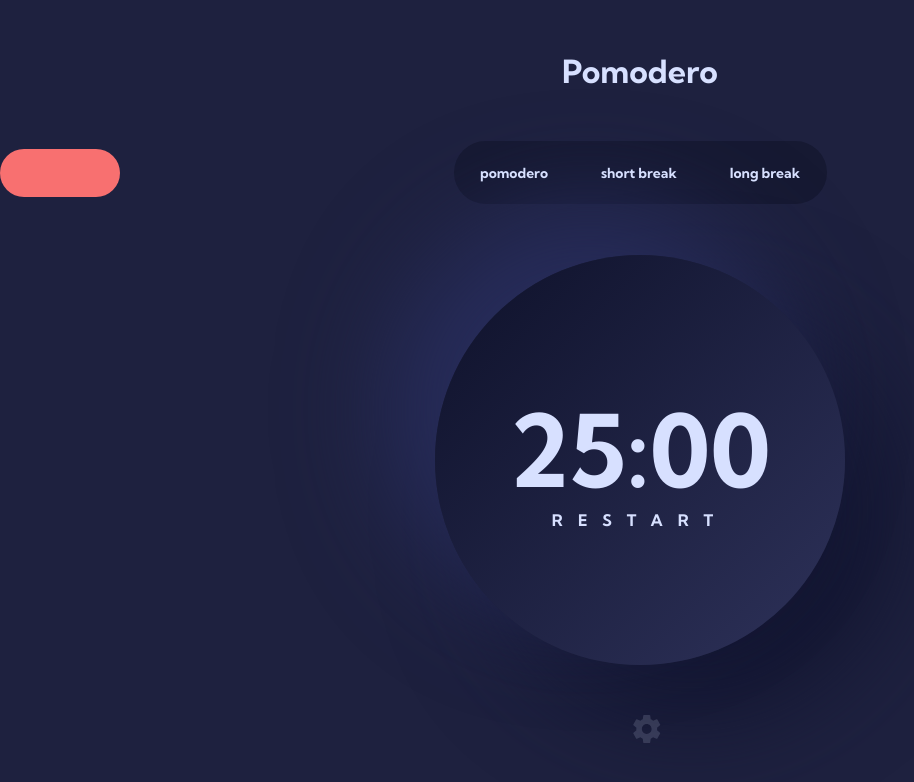
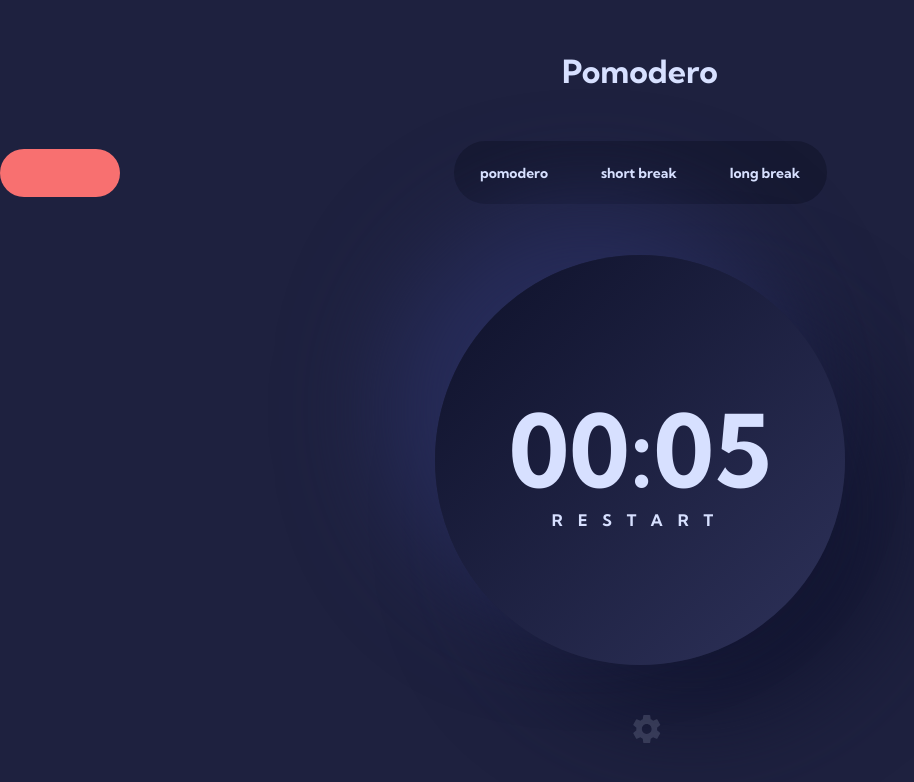
Before and after one commit to unachoza/pomodero-timer, a React (Vite) app: page / in a window 1280 px wide. Shown: the top 782 px of the page, without its empty margins (0-914 px from the left). Built offline with nearby package versions, Linux system fonts and the light colour scheme.

Commit message:
countdown works, converts mintutes to seconds and formated nicely, clears setTimeout at 00

```diff
--- a/src/App.tsx
+++ b/src/App.tsx
@@ -31,7 +31,7 @@ function App() {
 	const [customizations, setCustomizations] = useState<Customizations>(DEFAULT_STATE);
 	const [userTimers, setUserTimers] = useState<Timers>(DEFAULT_TIMERS);
 	// const [currentTimer, setCurrentTimer] = useState<Time>({ label: 'pomodero', value: 25 });
-	const [currentTimer, setCurrentTimer] = useState<number>(25);
+	const [currentTimer, setCurrentTimer] = useState<number>(5);
 	const [isActive, setIsActive] = useState<boolean>(false);
 	const [translateX, setTranslateX] = useState(0);
 	const [isOpen, setIsOpen] = useState<boolean>(false);
@@ -51,11 +51,11 @@ function App() {
 	const handleSelectTimer = (e: MouseEvent<HTMLDivElement>) => {
 		const target = e.target as HTMLElement;
 		const x = target.getBoundingClientRect().left;
-		// const time: string = target.innerHTML;
 		const time = getFirstWord(target.innerText) as TimerLabel;
 		setTranslateX(x - 335);
 		const selected = userTimers[time];
-		setCurrentTimer(selected);
+		console.log(convertMinutesToSeconds(selected));
+		setCurrentTimer(convertMinutesToSeconds(selected));
 		// updateCustomizations({ key: 'timer', value: time });
 	};
 
@@ -74,22 +74,47 @@ function App() {
 		console.log({ customizations });
 	};
 
-	const formatTime = (minutes: number): string => {
-		const seconds = minutes * 60;
-		return `${minutes}:00`;
+
+	const formatCountdownTime = (time: number | string): string => {
+		const totalSeconds = typeof time === 'string' ? parseInt(time, 10) : time;
+
+		if (isNaN(totalSeconds) || totalSeconds <= 0) {
+			return '00:00';
+		}
+
+		const minutes = Math.floor(totalSeconds / 60);
+		const seconds = totalSeconds % 60;
+
+		const formattedMinutes = minutes.toString().padStart(2, '0');
+		const formattedSeconds = seconds.toString().padStart(2, '0');
+
+		return `${formattedMinutes}:${formattedSeconds}`;
 	};
 
-	// const startCountdown = () => {
-	// 	const countdownInterval = setInterval(() => {
-	// 		setCurrentTimer((prevTimer) => {
-	// 			if (prevTimer <= 1) {
-	// 				clearInterval(countdownInterval);
-	// 				return 0;
-	// 			}
-	// 			return prevTimer - 1;
-	// 		});
-	// 	}, 1000);
-	// };
+	const convertMinutesToSeconds = (minutes: number): number => {
+		return minutes * 60;
+	};
+
+	const convertSecondsToMinutes = (seconds: number): string => {
+		return (seconds / 60).toString();
+		// return (seconds/60).toString()
+	};
+
+	const startCountdown = () => {
+		// if countdown says 00 then restart else pause
+		setIsActive(true);
+		const countdownInterval = setInterval(() => {
+			setCurrentTimer((prevTimer) => {
+				console.log(prevTimer);
+				if (prevTimer <= 1) {
+					clearInterval(countdownInterval);
+					setIsActive(false);
+					return 0;
+				}
+				return prevTimer - 1;
+			});
+		}, 1000);
+	};
 
 	return (
 		<div className="main">
@@ -112,10 +137,8 @@ function App() {
 			</div>
 			<div className="progress-container">
 				<div className="progress">
-					{formatTime(currentTimer)}
-
-					<Button variant="main" onChange={() => console.log('start countdown')}>
-						{/* onChange={startCountdown} */}
+					{formatCountdownTime(currentTimer)}
+					<Button variant="main" onChange={startCountdown}>
 						{isActive ? 'PAUSE' : 'RESTART'}
 					</Button>
 				</div>
```
